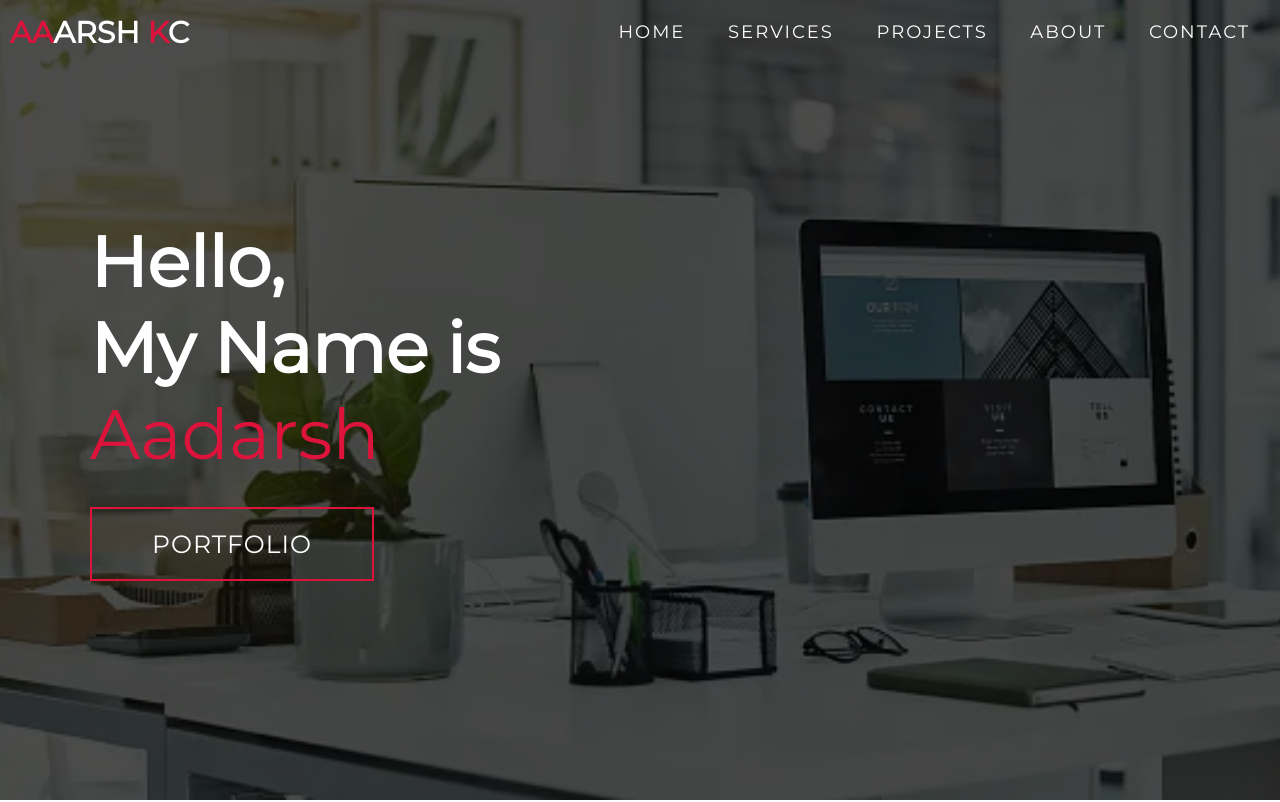
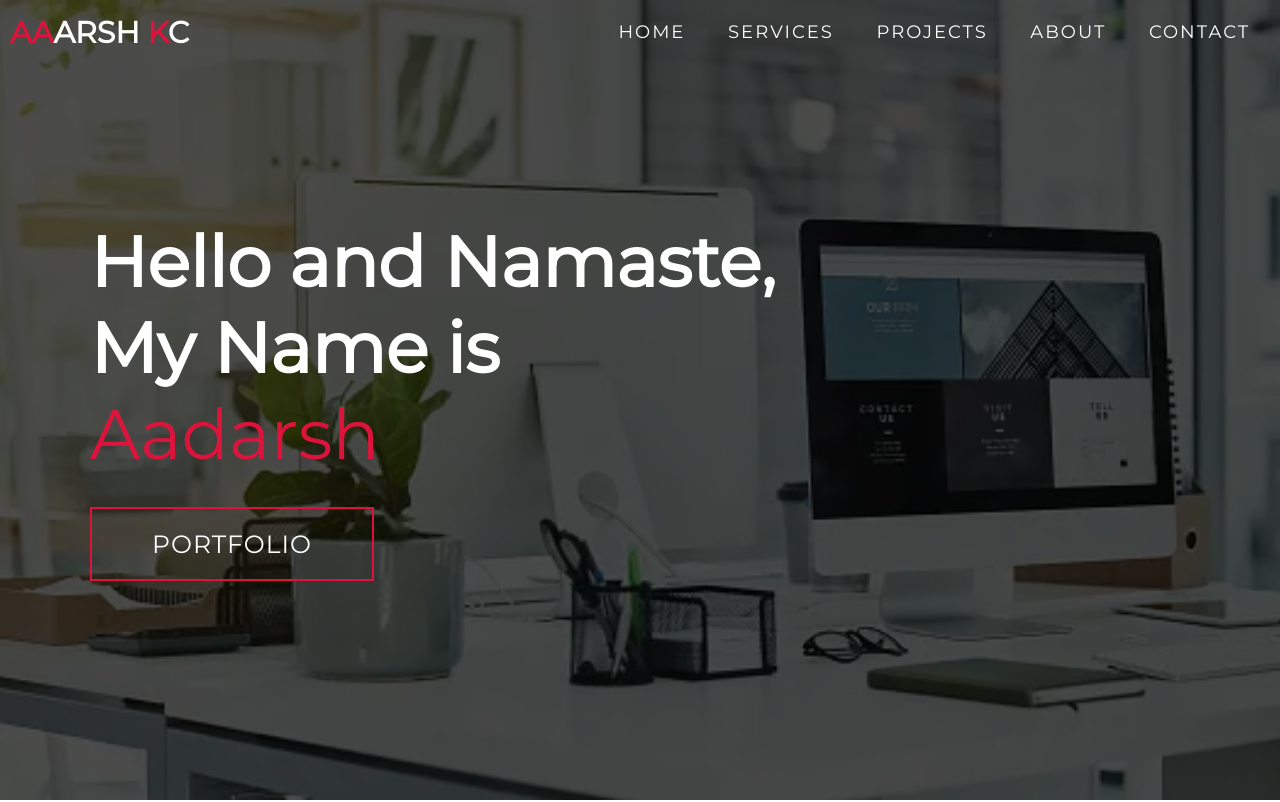
Before and after one commit to virtualaadarsh/aadarshkc2, a plain HTML site: page index.html in a window 1280 px wide. Shown: the top 802 px of the page. Drawn offline with Linux system fonts and the light colour scheme.

Commit message:
Update index.html

```diff
--- a/index.html
+++ b/index.html
@@ -5,7 +5,7 @@
   <meta charset="UTF-8">
   <meta name="viewport" content="width=device-width, initial-scale=1.0">
   <link rel="stylesheet" href="style.css">
-  <title>Aadarsh kc official website</title>
+  <title>Home-Aadarsh Kc</title>
 </head>
 
 <body>
@@ -40,7 +40,7 @@
   <section id="hero">
     <div class="hero container">
       <div>
-        <h1>Hello, <span></span></h1>
+        <h1>Hello and Namaste, <span></span></h1>
         <h1>My Name is <span></span></h1>
         <h1>Aadarsh <span></span></h1>
         <a href="#projects" type="button" class="cta">Portfolio</a>
```
